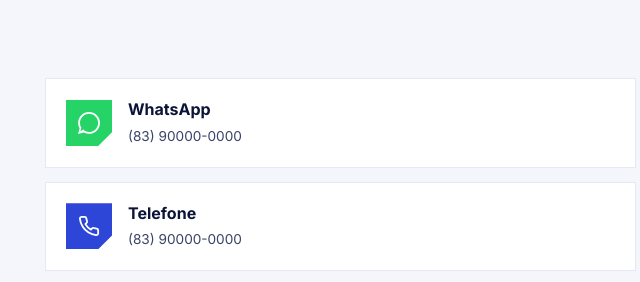
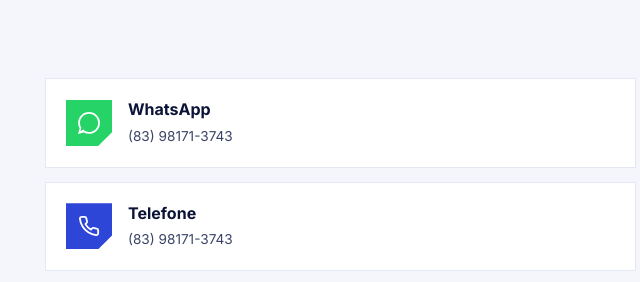
Before and after one commit to alissonpmedeiros/automotive_consulting, a plain HTML site: page index.html in a window 1280 px wide. Shown: the part 3560-3842 px from the top of the page, 620-1260 px from the left. Drawn offline with Linux system fonts and the light colour scheme; a script that the page names is missing.

Commit message:
Update contact information in index.html

```diff
--- a/index.html
+++ b/index.html
@@ -193,8 +193,8 @@
         </div>
       </div>
       <ul style="list-style:none;display:grid;gap:14px;margin:0;padding:0;">
-        <li><a href="https://wa.me/5583981713743" target="_blank" rel="noopener" style="display:flex;align-items:center;gap:16px;background:#fff;border:1px solid #e4e8f4;padding:18px 20px;text-decoration:none;transition:transform .15s,box-shadow .2s;" style-hover="transform:translateX(5px);box-shadow:0 24px 60px -22px rgba(11,20,55,.35);"><span style="width:46px;height:46px;flex:none;display:grid;place-items:center;color:#fff;background:#25D366;clip-path:polygon(0 0,100% 0,100% 70%,70% 100%,0 100%);"><svg viewBox="0 0 24 24" width="22" height="22" fill="currentColor"><path d="M.057 24l1.687-6.163a11.867 11.867 0 01-1.587-5.946C.16 5.335 5.495 0 12.05 0a11.82 11.82 0 018.413 3.488 11.82 11.82 0 013.48 8.414c-.003 6.557-5.338 11.892-11.893 11.892a11.9 11.9 0 01-5.688-1.448L.057 24zm6.597-3.807c1.676.995 3.276 1.591 5.392 1.592 5.448 0 9.886-4.434 9.889-9.885.002-5.462-4.415-9.89-9.881-9.892-5.452 0-9.887 4.434-9.889 9.884a9.86 9.86 0 001.51 5.26l-.999 3.648 3.978-1.612z"></path></svg></span><span><b style="display:block;font-size:1rem;color:#0b1437;">WhatsApp</b><span style="font-size:.85rem;color:#3a4467;">(83) 90000-0000</span></span></a></li>
-        <li><a href="tel:+5583981713743" style="display:flex;align-items:center;gap:16px;background:#fff;border:1px solid #e4e8f4;padding:18px 20px;text-decoration:none;transition:transform .15s,box-shadow .2s;" style-hover="transform:translateX(5px);box-shadow:0 24px 60px -22px rgba(11,20,55,.35);"><span style="width:46px;height:46px;flex:none;display:grid;place-items:center;color:#fff;background:#2D46D8;clip-path:polygon(0 0,100% 0,100% 70%,70% 100%,0 100%);"><svg viewBox="0 0 24 24" width="22" height="22" fill="none" stroke="currentColor" stroke-width="2" stroke-linecap="round" stroke-linejoin="round"><path d="M22 16.92v3a2 2 0 01-2.18 2 19.79 19.79 0 01-8.63-3.07 19.5 19.5 0 01-6-6 19.79 19.79 0 01-3.07-8.67A2 2 0 014.11 2h3a2 2 0 012 1.72c.13.96.36 1.9.7 2.81a2 2 0 01-.45 2.11L8.09 9.91a16 16 0 006 6l1.27-1.27a2 2 0 012.11-.45c.91.34 1.85.57 2.81.7A2 2 0 0122 16.92z"></path></svg></span><span><b style="display:block;font-size:1rem;color:#0b1437;">Telefone</b><span style="font-size:.85rem;color:#3a4467;">(83) 90000-0000</span></span></a></li>
+        <li><a href="https://wa.me/5583981713743" target="_blank" rel="noopener" style="display:flex;align-items:center;gap:16px;background:#fff;border:1px solid #e4e8f4;padding:18px 20px;text-decoration:none;transition:transform .15s,box-shadow .2s;" style-hover="transform:translateX(5px);box-shadow:0 24px 60px -22px rgba(11,20,55,.35);"><span style="width:46px;height:46px;flex:none;display:grid;place-items:center;color:#fff;background:#25D366;clip-path:polygon(0 0,100% 0,100% 70%,70% 100%,0 100%);"><svg viewBox="0 0 24 24" width="22" height="22" fill="currentColor"><path d="M.057 24l1.687-6.163a11.867 11.867 0 01-1.587-5.946C.16 5.335 5.495 0 12.05 0a11.82 11.82 0 018.413 3.488 11.82 11.82 0 013.48 8.414c-.003 6.557-5.338 11.892-11.893 11.892a11.9 11.9 0 01-5.688-1.448L.057 24zm6.597-3.807c1.676.995 3.276 1.591 5.392 1.592 5.448 0 9.886-4.434 9.889-9.885.002-5.462-4.415-9.89-9.881-9.892-5.452 0-9.887 4.434-9.889 9.884a9.86 9.86 0 001.51 5.26l-.999 3.648 3.978-1.612z"></path></svg></span><span><b style="display:block;font-size:1rem;color:#0b1437;">WhatsApp</b><span style="font-size:.85rem;color:#3a4467;">(83) 98171-3743</span></span></a></li>
+        <li><a href="tel:+5583981713743" style="display:flex;align-items:center;gap:16px;background:#fff;border:1px solid #e4e8f4;padding:18px 20px;text-decoration:none;transition:transform .15s,box-shadow .2s;" style-hover="transform:translateX(5px);box-shadow:0 24px 60px -22px rgba(11,20,55,.35);"><span style="width:46px;height:46px;flex:none;display:grid;place-items:center;color:#fff;background:#2D46D8;clip-path:polygon(0 0,100% 0,100% 70%,70% 100%,0 100%);"><svg viewBox="0 0 24 24" width="22" height="22" fill="none" stroke="currentColor" stroke-width="2" stroke-linecap="round" stroke-linejoin="round"><path d="M22 16.92v3a2 2 0 01-2.18 2 19.79 19.79 0 01-8.63-3.07 19.5 19.5 0 01-6-6 19.79 19.79 0 01-3.07-8.67A2 2 0 014.11 2h3a2 2 0 012 1.72c.13.96.36 1.9.7 2.81a2 2 0 01-.45 2.11L8.09 9.91a16 16 0 006 6l1.27-1.27a2 2 0 012.11-.45c.91.34 1.85.57 2.81.7A2 2 0 0122 16.92z"></path></svg></span><span><b style="display:block;font-size:1rem;color:#0b1437;">Telefone</b><span style="font-size:.85rem;color:#3a4467;">(83) 98171-3743</span></span></a></li>
         <li><a href="/cdn-cgi/l/email-protection#9bf8f4f5effaeff4dbf7eef8f2faf5f4f6fefffef2e9f4e8b5f8f4f6b5f9e9" style="display:flex;align-items:center;gap:16px;background:#fff;border:1px solid #e4e8f4;padding:18px 20px;text-decoration:none;transition:transform .15s,box-shadow .2s;" style-hover="transform:translateX(5px);box-shadow:0 24px 60px -22px rgba(11,20,55,.35);"><span style="width:46px;height:46px;flex:none;display:grid;place-items:center;color:#fff;background:#E11138;clip-path:polygon(0 0,100% 0,100% 70%,70% 100%,0 100%);"><svg viewBox="0 0 24 24" width="22" height="22" fill="none" stroke="currentColor" stroke-width="2" stroke-linecap="round" stroke-linejoin="round"><rect x="2" y="4" width="20" height="16" rx="2"></rect><path d="M22 7l-10 6L2 7"></path></svg></span><span><b style="display:block;font-size:1rem;color:#0b1437;">E-mail</b><span style="font-size:.85rem;color:#3a4467;"><span class="__cf_email__" data-cfemail="c5a6aaabb1a4b1aa85a9b0a6aca4abaaa8a0a1a0acb7aab6eba6aaa8eba7b7">[email&#160;protected]</span></span></span></a></li>
         <li><a href="https://facebook.com/lucianomedeiros" target="_blank" rel="noopener" style="display:flex;align-items:center;gap:16px;background:#fff;border:1px solid #e4e8f4;padding:18px 20px;text-decoration:none;transition:transform .15s,box-shadow .2s;" style-hover="transform:translateX(5px);box-shadow:0 24px 60px -22px rgba(11,20,55,.35);"><span style="width:46px;height:46px;flex:none;display:grid;place-items:center;color:#fff;background:#1877F2;clip-path:polygon(0 0,100% 0,100% 70%,70% 100%,0 100%);"><svg viewBox="0 0 24 24" width="22" height="22" fill="currentColor"><path d="M24 12.07C24 5.4 18.63 0 12 0S0 5.4 0 12.07C0 18.1 4.39 23.1 10.13 24v-8.44H7.08v-3.49h3.05V9.41c0-3.02 1.79-4.69 4.53-4.69 1.31 0 2.69.24 2.69.24v2.97h-1.52c-1.49 0-1.96.93-1.96 1.89v2.25h3.33l-.53 3.49h-2.8V24C19.61 23.1 24 18.1 24 12.07z"></path></svg></span><span><b style="display:block;font-size:1rem;color:#0b1437;">Facebook</b><span style="font-size:.85rem;color:#3a4467;">/lucianomedeiros</span></span></a></li>
         <li><div style="display:flex;align-items:center;gap:16px;background:#fff;border:1px solid #e4e8f4;padding:18px 20px;"><span style="width:46px;height:46px;flex:none;display:grid;place-items:center;color:#fff;background:#0B1437;clip-path:polygon(0 0,100% 0,100% 70%,70% 100%,0 100%);"><svg viewBox="0 0 24 24" width="22" height="22" fill="none" stroke="currentColor" stroke-width="2" stroke-linecap="round" stroke-linejoin="round"><path d="M21 10c0 7-9 13-9 13s-9-6-9-13a9 9 0 0118 0z"></path><circle cx="12" cy="10" r="3"></circle></svg></span><span><b style="display:block;font-size:1rem;color:#0b1437;">Localização</b><span style="font-size:.85rem;color:#3a4467;">Campina Grande, Paraíba — Brasil</span></span></div></li>
```
